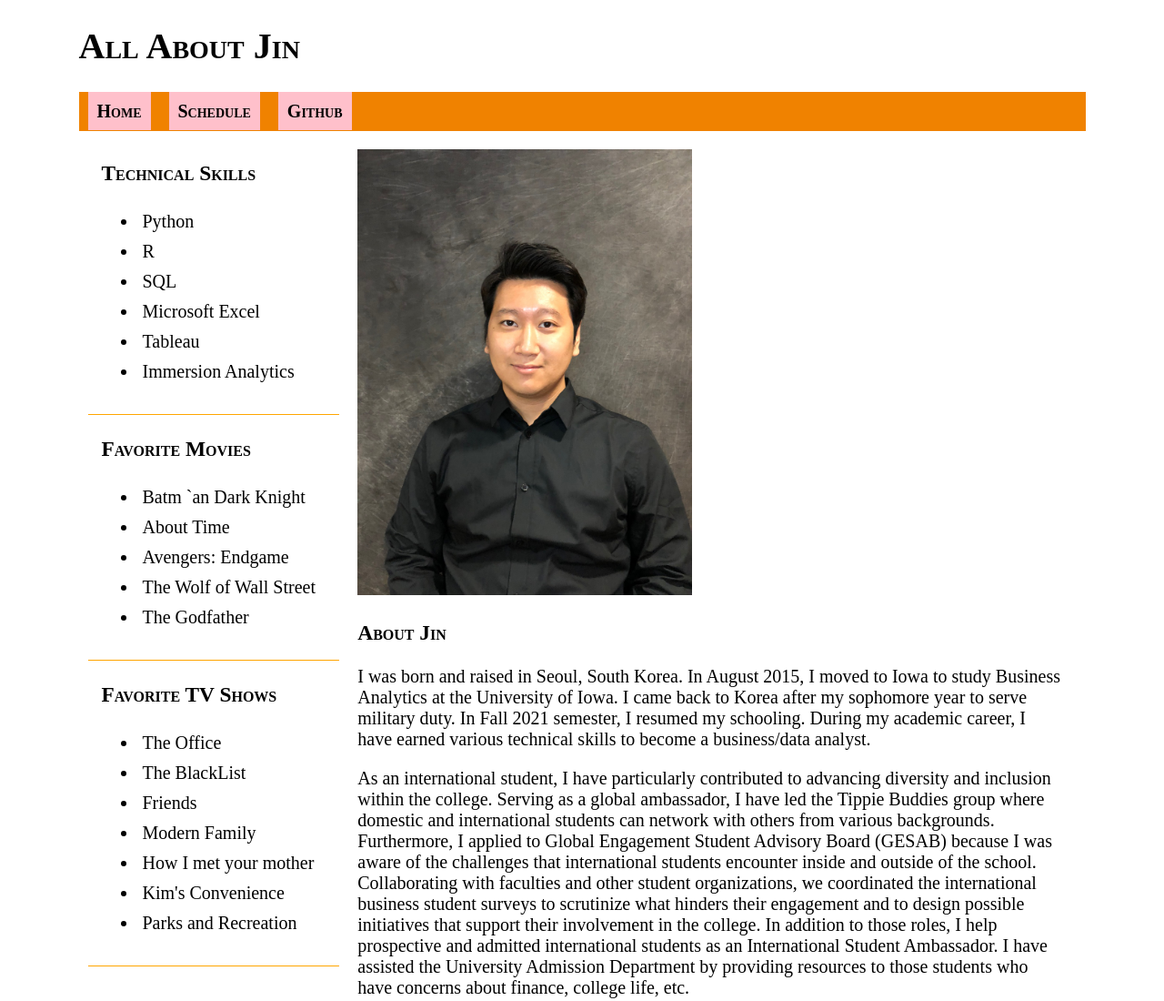
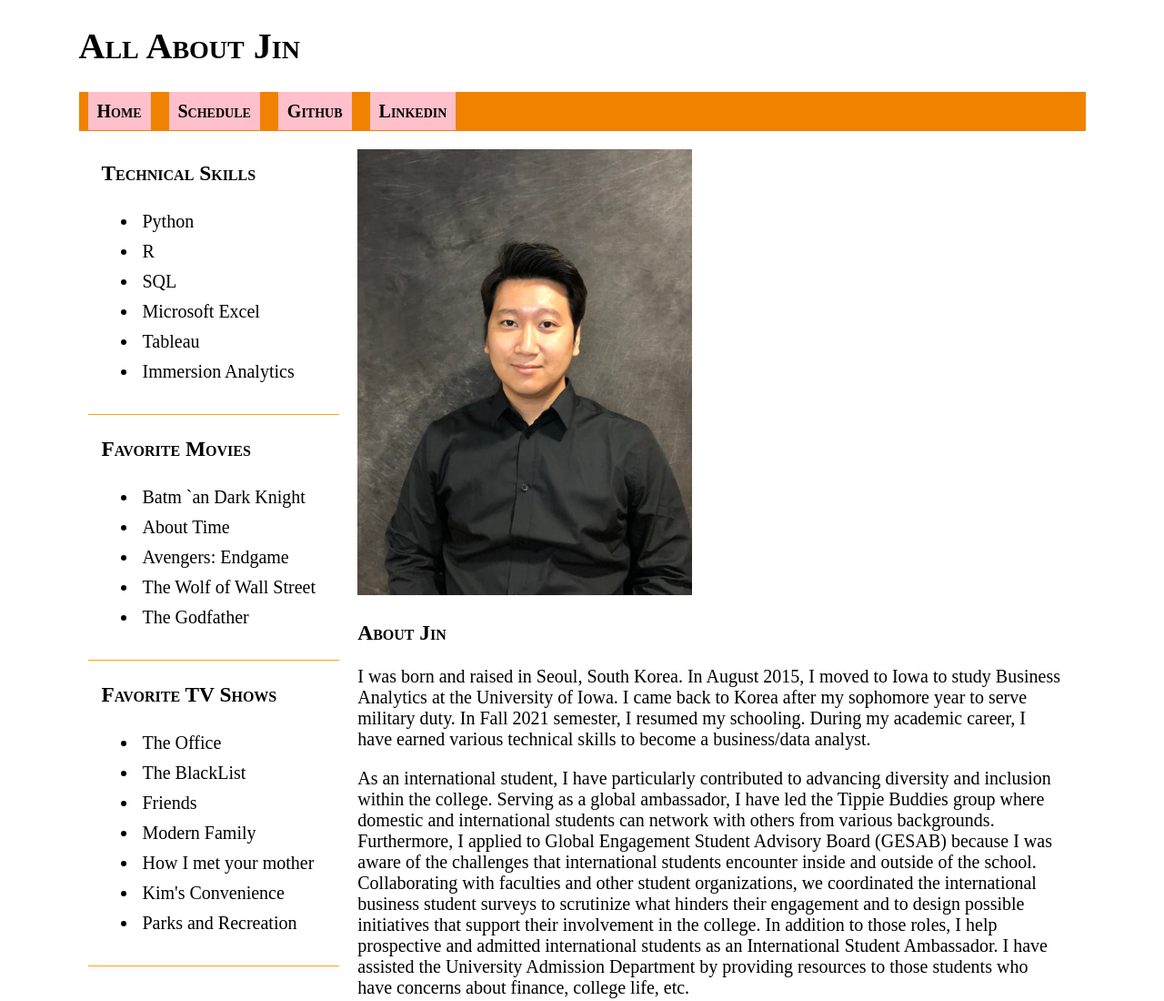
Before and after one commit to Keunjin-Yuk/HW6, a plain HTML site: page index.html in a window 1280 px wide. Shown: the top 1100 px of the page at 91% size. Drawn offline with Linux system fonts and the light colour scheme.

Commit message:
Update index.html

```diff
--- a/index.html
+++ b/index.html
@@ -21,6 +21,7 @@
             <li> <a id="homenav" href="./index.html"> Home </a> </li>
             <li> <a id="schedulenav" href="./schedule.html"> Schedule </a> </li>
             <li> <a href="https://github.com/Keunjin-Yuk"> Github </a></li>
+            <li> <a href="https://www.linkedin.com/in/jin-yuk-07b4041b1/"> Linkedin </a></li>
           </ul>
         </nav>
       </div><!-- close the #menubar div -->
```
